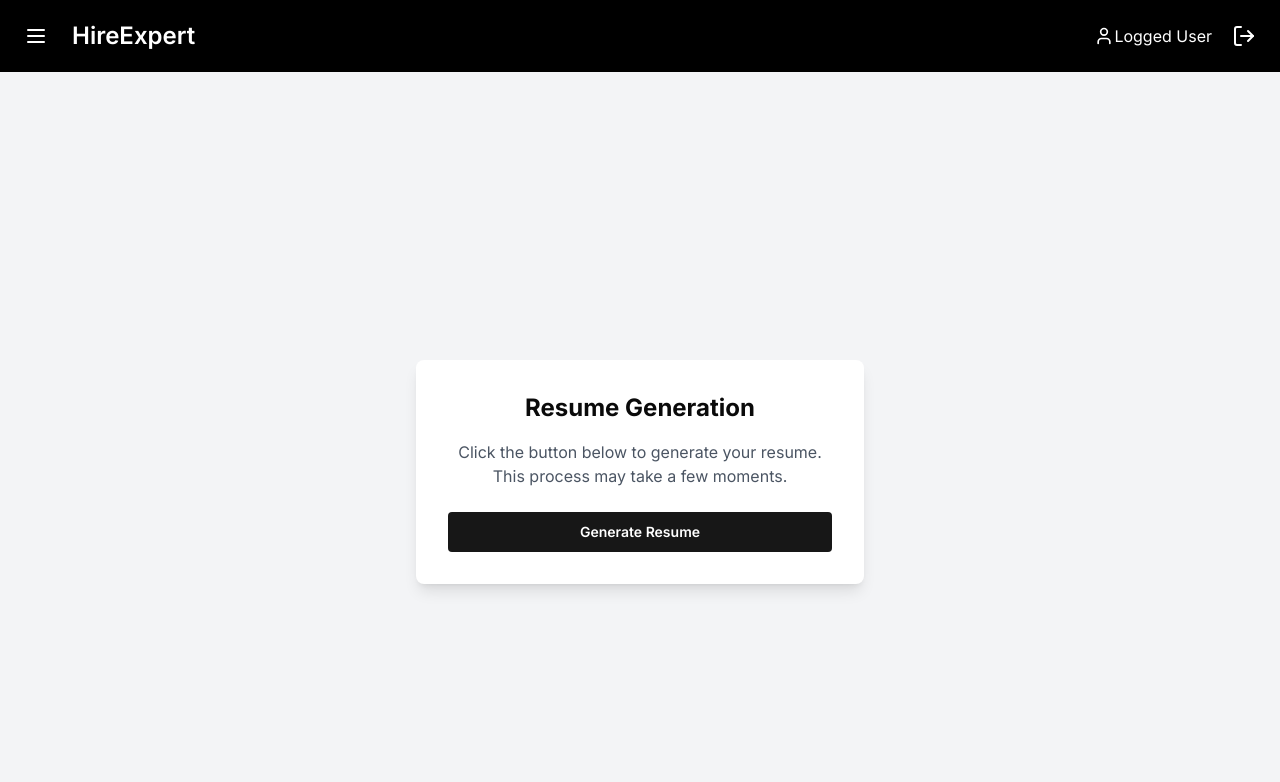
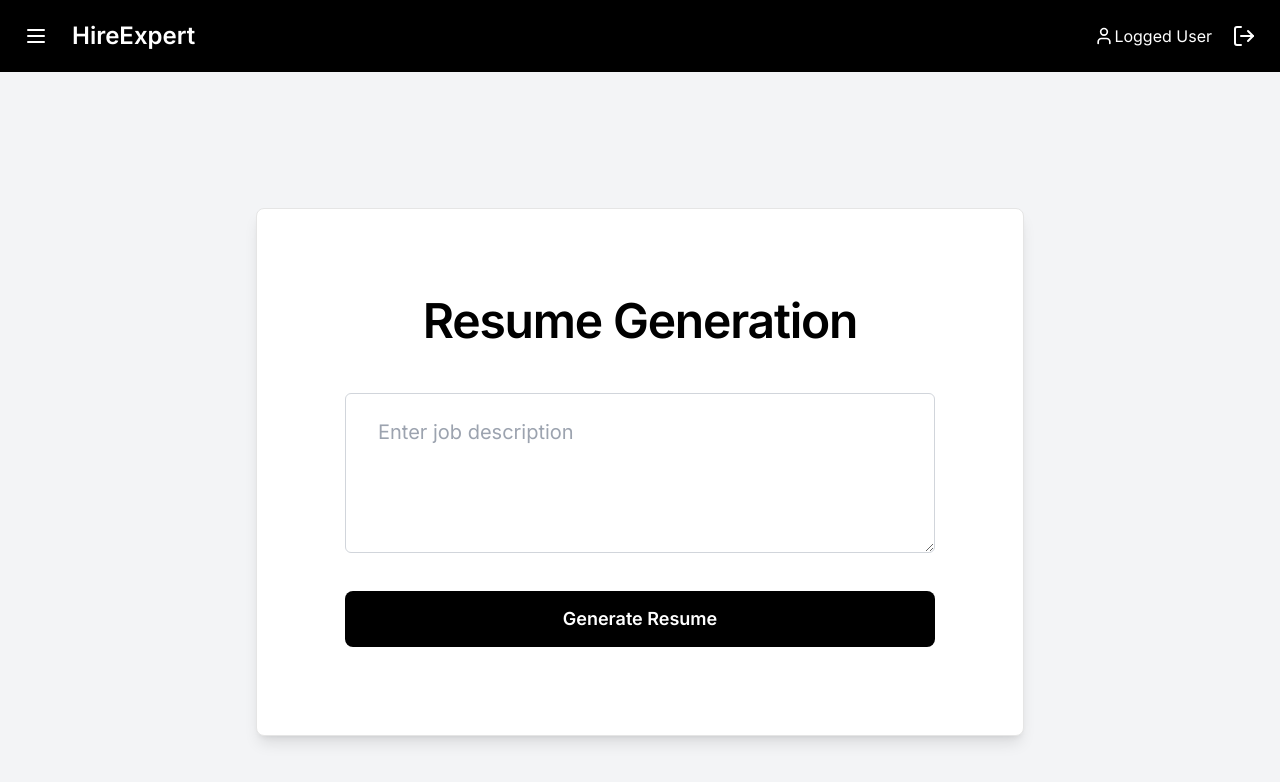
Before and after one commit to SandraMariyaGeorge/HireXpert, a Next.js app in the folder frontend/: page /dashboard/resumegeneration in a window 1280 px wide. Shown: the top 782 px of the page. Built offline with nearby package versions, Linux system fonts and the light colour scheme.

Commit message:
resume card

```diff
--- a/frontend/app/dashboard/resumegeneration/page.tsx
+++ b/frontend/app/dashboard/resumegeneration/page.tsx
@@ -3,6 +3,8 @@
 import { useState } from "react";
 import { Button } from "@/components/ui/button";
 import LoadingOverlayComponent from "@/components/loading-overlay";
+import { Input } from "@/components/ui/input";
+import { Card, CardContent, CardHeader, CardTitle, CardDescription } from "@/components/ui/card";
 import Dashboard_Header from "@/components/dashboard_header";
 import Dashboard_Sidebar from "@/components/dashboard_sidebar";
 import axios from "axios";
@@ -10,6 +12,7 @@ import axios from "axios";
 export default function ResumeGenerationPage() {
   const [loading, setLoading] = useState(false);
   const [sidebarOpen, setSidebarOpen] = useState(false);
+  const [jobDesc, setJobDesc] = useState("");
   const toggleSidebar = () => {
     setSidebarOpen(!sidebarOpen);
   };
@@ -17,7 +20,6 @@ export default function ResumeGenerationPage() {
   const handleResumeGenerationClick = async () => {
     setLoading(true);
     try {
-      const jobDesc = "Backend Engineer"; // Replace with actual job description input
       const token = localStorage.getItem("token"); // Assuming token is stored in localStorage
       const response = await axios.post(
         "http://127.0.0.1:8000/generate",
@@ -50,28 +52,33 @@ export default function ResumeGenerationPage() {
   return (
     <div className="flex min-h-screen bg-black">
       {/* Sidebar */}
-          <Dashboard_Sidebar
-            sidebarOpen={sidebarOpen}
-            toggleSidebar={toggleSidebar}
-          />
-          {/*Header */}
+      <Dashboard_Sidebar sidebarOpen={sidebarOpen} toggleSidebar={toggleSidebar} />
+      {/* Header */}
       <div className="flex-1 flex flex-col">
         {/* Navbar */}
         <Dashboard_Header toggleSidebar={toggleSidebar} />
-                <div className="min-h-screen flex items-center justify-center bg-gray-100 p-4">
-                <div className="bg-white p-8 rounded-lg shadow-lg max-w-md w-full text-center">
-                    <h1 className="text-2xl font-bold mb-4">Resume Generation</h1>
-                    <p className="text-gray-600 mb-6">
-                    Click the button below to generate your resume. This process may take a few moments.
-                    </p>
+        <div className="min-h-screen flex items-center justify-center bg-gray-100 p-8">
+          <Card className="bg-white p-16 rounded-lg shadow-lg max-w-3xl w-full text-center">
+            <CardHeader>
+              <CardTitle className="text-5xl font-buld text-black  mb-6">Resume Generation</CardTitle>
+
+            </CardHeader>
+            <CardContent>
+            <textarea
+                value={jobDesc}
+                onChange={(e) => setJobDesc(e.target.value)}
+                placeholder="Enter job description"
+                className="mb-8 h-40 w-full px-8 py-6 border border-gray-300 rounded-md text-xl"
+              />
               <Button
                 onClick={handleResumeGenerationClick}
                 disabled={loading}
-                    className="w-full black black-300 text-white font-semibold py-2 rounded"
+                className="w-full h-14 bg-black hover:bg-gray-800 text-white font-semibold py-3 rounded-lg text-lg"
               >
                 {loading ? "Generating..." : "Generate Resume"}
               </Button>
-                </div>
+            </CardContent>
+          </Card>
 
           {/* Show loading overlay when loading is true */}
           {loading && <LoadingOverlayComponent />}
```
Lines whose indentation alone changed are shown as unchanged.
